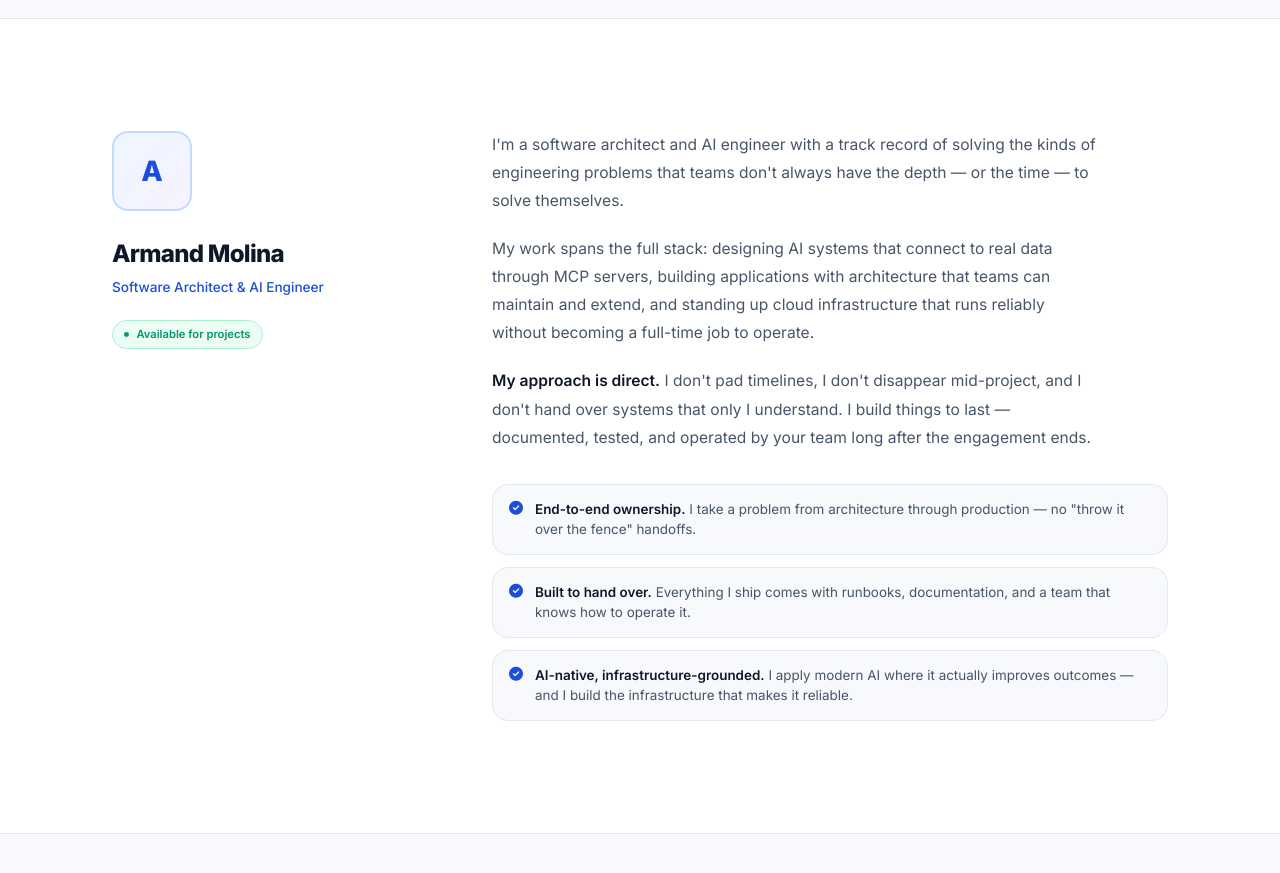
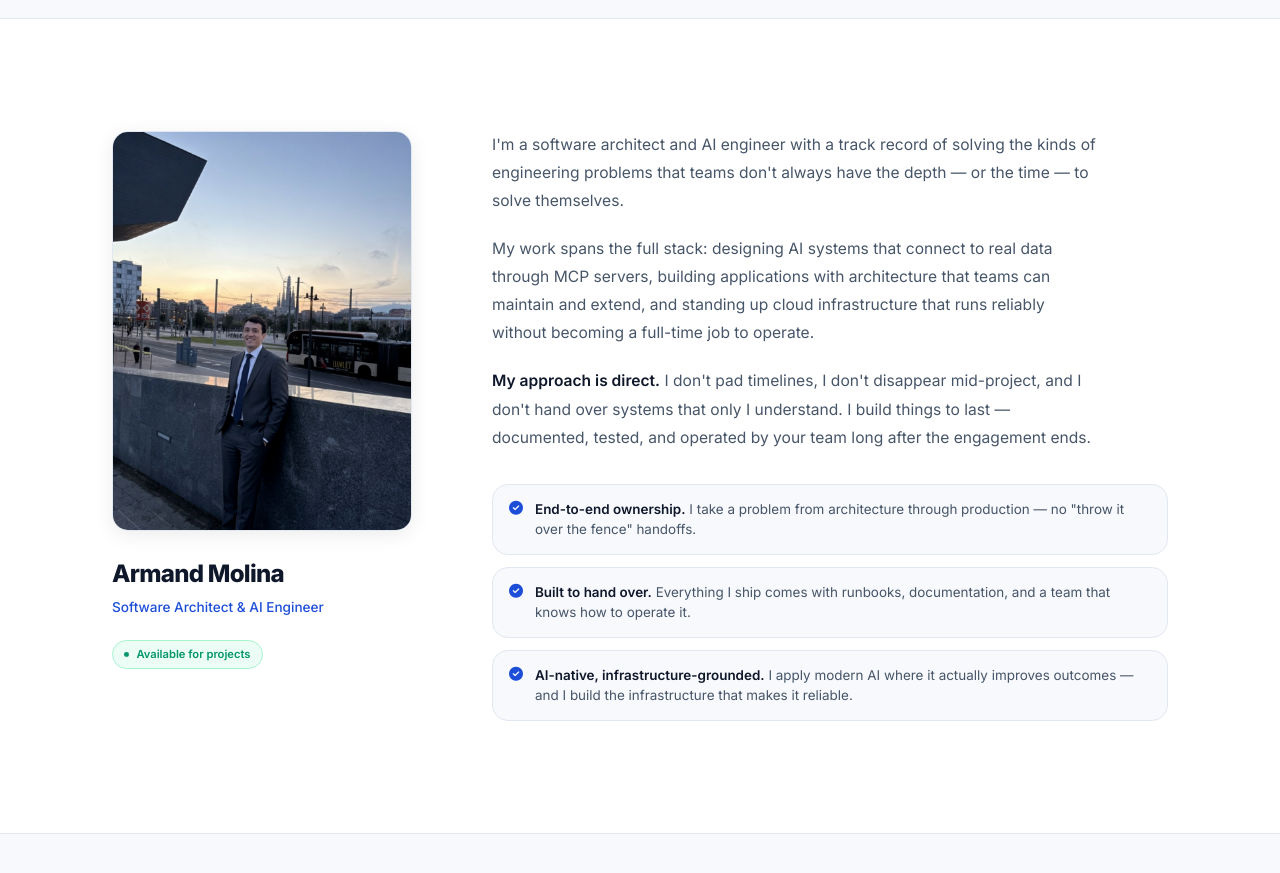
Before and after one commit to armandmolina/armandworld, a plain HTML site: page index.html in a window 1280 px wide. Shown: the part 3980-4853 px from the top of the page. Drawn offline with nearby package versions, Linux system fonts and the light colour scheme.

Commit message:
Add profile photo to About section
Co-Authored-By: Claude Sonnet 4.6 <noreply@anthropic.com>

```diff
--- a/index.html
+++ b/index.html
@@ -578,11 +578,16 @@
     .about-sticky { position: sticky; top: 6.5rem; }
     .about-avatar-wrap { margin-bottom: 1.5rem; }
     .about-avatar {
-      width: 80px; height: 80px; border-radius: var(--r-lg);
-      background: linear-gradient(135deg, var(--blue-bg), var(--violet-bg));
-      border: 2px solid var(--blue-border);
-      display: flex; align-items: center; justify-content: center;
-      font-size: 1.75rem; font-weight: 800; color: var(--blue);
+      width: 100%; aspect-ratio: 3/4;
+      border-radius: var(--r-lg);
+      overflow: hidden;
+      border: 1px solid var(--border);
+      box-shadow: 0 4px 20px rgba(0,0,0,0.08);
+    }
+    .about-avatar img {
+      width: 100%; height: 100%;
+      object-fit: cover; object-position: center top;
+      display: block;
     }
     .about-name {
       font-size: 1.5rem; font-weight: 800; letter-spacing: -0.03em;
@@ -1050,7 +1055,7 @@
 
         <div class="about-sticky reveal">
           <div class="about-avatar-wrap">
-            <div class="about-avatar">A</div>
+            <div class="about-avatar"><img src="avatar.png" alt="Armand Molina"></div>
           </div>
           <h2 class="about-name">Armand Molina</h2>
           <p class="about-role" data-i18n="about.role">Software Architect &amp; AI Engineer</p>
```
Also changed, not shown: avatar.png (added).
